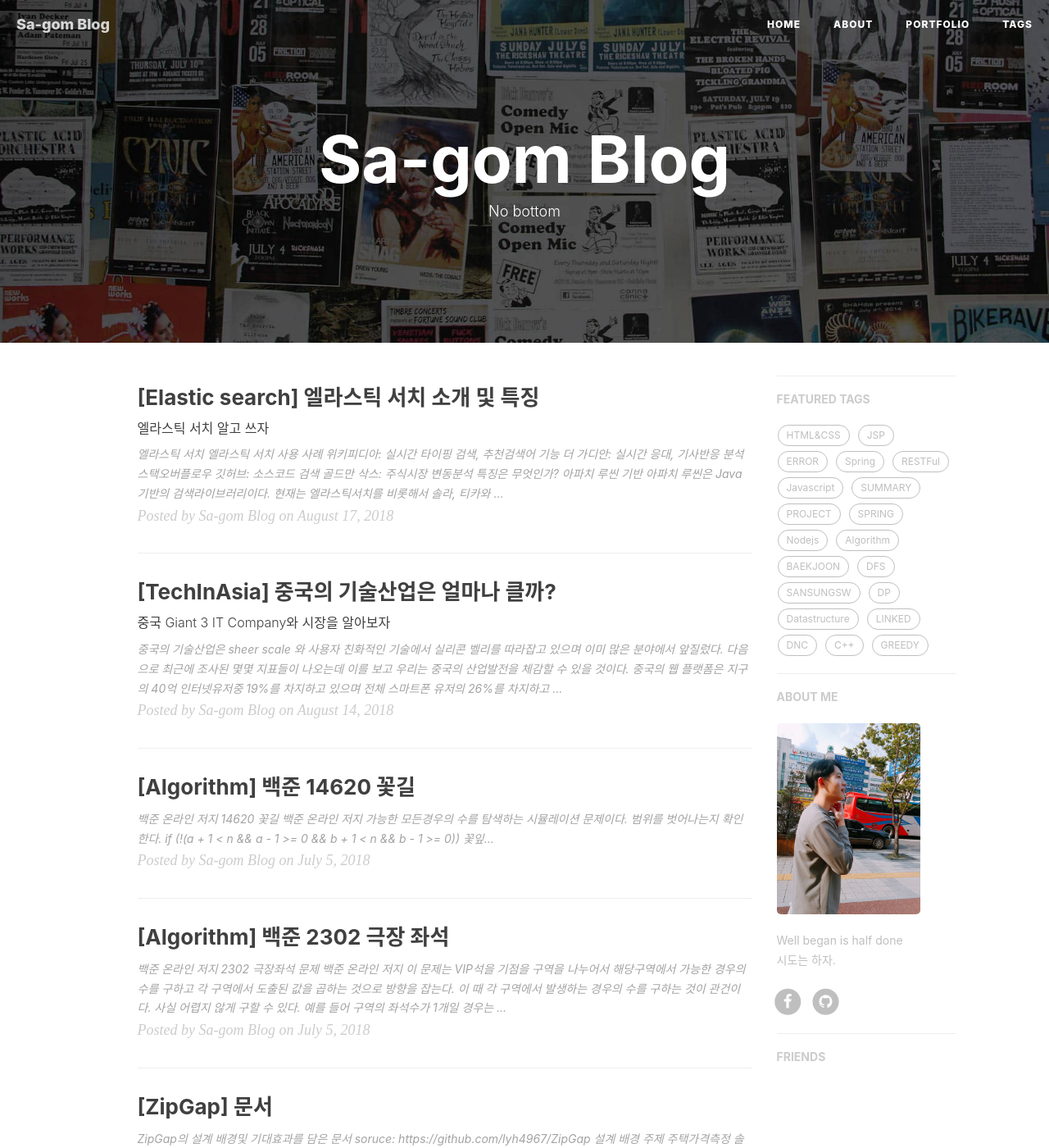
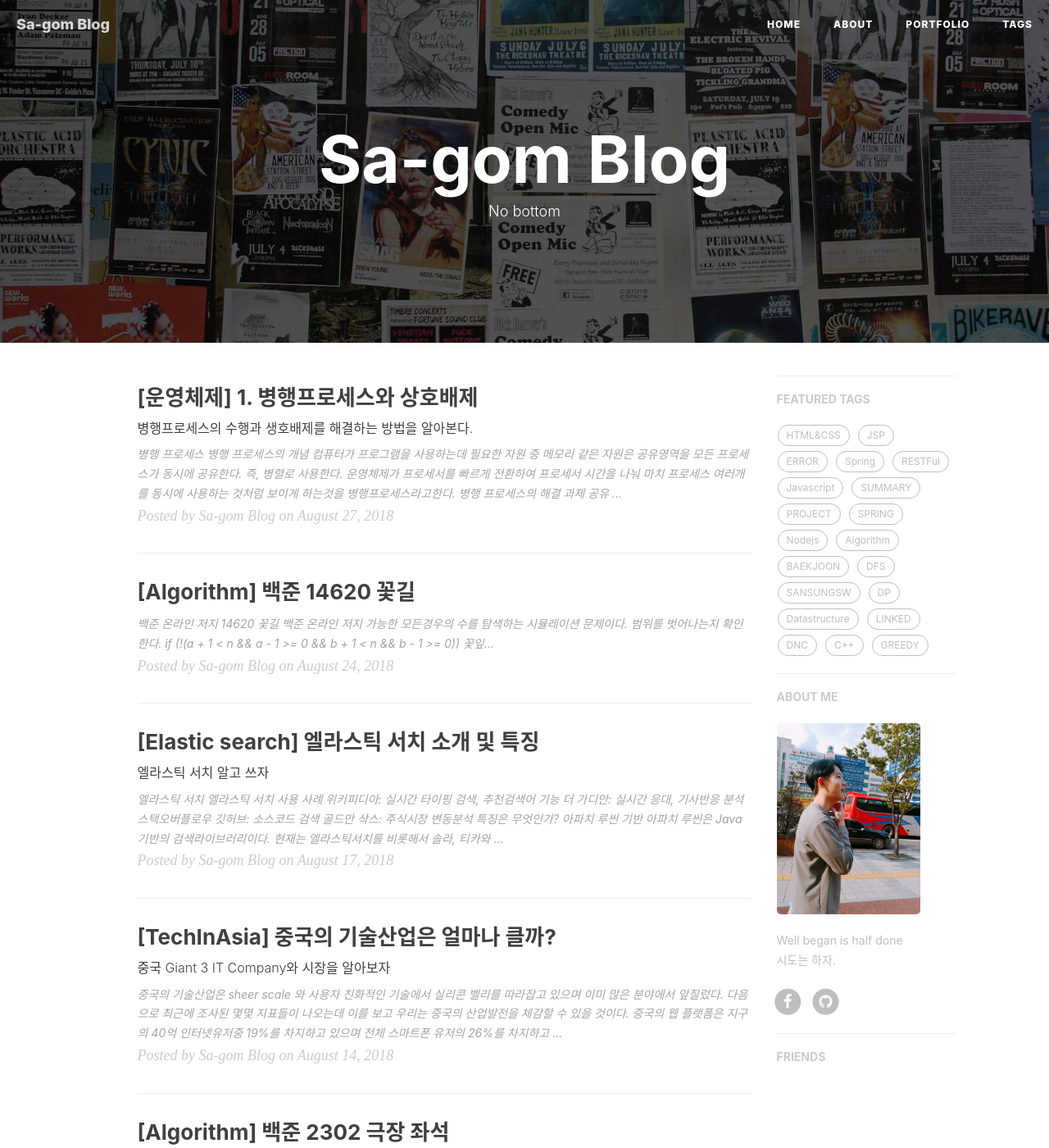
Before and after one commit to lyh4967/lyh4967.github.io, a Jekyll site: the page built from index.html, in a window 1280 px wide and 1400 px high. Shown: the whole window at 82% size. Built offline with Jekyll 4.4.1, drawn with Linux system fonts in a browser that asks for light colours; nearby versions of some CDN libraries; the list of posts is cut into pages by our own code; comment, search, counter and statistics services are not loaded; part of the change alters nothing that is shown; some of the changed text lies outside the part shown.

````diff
--- a/_posts/2018-08-24-BAEK-14620.md
+++ b/_posts/2018-08-24-BAEK-14620.md
@@ -1,6 +1,6 @@
 ---
 title: "[Algorithm] 백준 14620 꽃길"
-date: 2018-07-05 11:30:00
+date: 2018-08-24 11:30:00
 categories:
 - Algorithm
 tags:
--- /dev/null
+++ b/_posts/2018-08-27-Operating-System(1).md
@@ -0,0 +1,313 @@
+---
+title: "[운영체제] 1. 병행프로세스와 상호배제"
+subtitle: "병행프로세스의 수행과 생호배제를 해결하는 방법을 알아본다. "
+date: 2018-08-27 11:30:00
+categories:
+- OS
+tags:
+- OS
+---
+# 병행 프로세스
+## 병행 프로세스의 개념
+컴퓨터가 프로그램을 사용하는데 필요한 자원 중 메모리 같은 자원은 공유영역을 모든 프로세스가 동시에 공유한다. 즉, 병렬로 사용한다. 운영체제가 프로세서를 빠르게 전환하여 프로세서 시간을 나눠 마치 프로세스 여러개를 동시에 사용하는 것처럼 보이게 하는것을 병행프로세스라고한다.
+
+## 병행 프로세스의 해결 과제
+* 공유 자원을 상호베타적으로 사용해야함
+* 병행 프로세스간에는 협력이나 동기화가 필요(상호배제)
+* 두 프로세스 간에는 데이터를 교환할 수 있도록 통신
+* 다른 프로세스의 속도와 관계없이 항상 일정한 싱행결과를 보장 determinacy를 보장
+* 교착상태 해결, 병렬처리능력 극대화
+* 실행 검증 문제 해결
+* 상호배제를 보장해야한다.
+
+## 선행 그래프와 병행 프로그램
+### 선행 그래프
+선행그래프는 선행제약을 논리적으로 표현한 것이다. 말그대로 어떤 연산을 하기 전 선행할 연산을 그래프의 형태로 나타낸다.
+![graph](https://user-images.githubusercontent.com/33022147/44658640-79060f00-aa3c-11e8-856b-d24fcdfb424a.PNG)
+이처럼 선행 그래프는 비순환 적이어야 한다.  그렇지 않다면 모순이 발생
+### fork와 join구조
+fork 명령어는 병행 프로세스를 2개 만든다.
+```
+	S1;
+	fork L;
+	S2;
+	.
+	.
+L:S3;
+```
+S2 와 S3로 분할, 그 다음명령과 지정위치에서(L)에서 실행한다.<br/>
+<br/>
+join 명령어는 병행 프로세스를 결합한다.
+위의 그림의 경우 알고리즘은 다음과 같다.
+```
+		count :=3;
+		S1;
+		fork L1;
+		S2;
+		S4;
+		fork L2;
+		S5;
+		goto L3;
+L2: S6;
+L1: goto L3;
+		S3;
+L3: join count;
+		S7;
+```
+### 병행 문장
+하나의 프로세스가 여러 병렬 프로세스로 퍼졌다가 다시 하나로 뭉쳐지는 것을 나타내는 고급 언어구조. ex)parbegin S1;s2; ...Sn; parend;
+<br/>
+parbegin과 parend사이의 모든 문장은 병행 수행할 수 있다.
+위의 그림을 병행제어 알고리즘으로 표현한다면<br/>
+```
+S1;
+parbegin
+	S3;
+	begin
+		S2;
+		S4;
+		parbegin
+		S5;
+		S6;
+		parend
+	end
+parend
+S7;
+```
+# 상호배제와 동기화
+## 상호배제의 개념
+병행 프로세스에서 프로세스 하나가 공유 자원을 사용할 때 다른 프로세스들이 동일한일을 할 수 없도록 하는 방법이다.
+* 두 프로세스는 동시에 공유자원에 진입할 수 없다.
+* 프로세스의 속도나 프로세스의 수에 영향을 받지 않는다.
+* 공유 자원을 사용하는 프로세스만 다른프로세스를 차단할 수 있다.
+* 프로세스가 공유자원을 사용하려고 너무오래 기다려서는 안된다.
+## 임계 영역
+```c
+do{
+	while(turn != i);//turn이 i가 아니면 대기
+	//임계 영역
+	turn = j;
+	//나머지 영역
+}while(true);
+```
+임계영역은 1.상호배제 2. 진행 3. 한정대기 를 만족해야한다.
+## 생산자, 소비자문제와 생호배제를 해결하는 초기의 시도
+생산자와 소비자의 속도차이를 해결하기위해 버퍼를 사용한다. 유한 버퍼의경우 포인터위치를 순환시킬 필요가 있다. 이때 순환큐와 같이 front와 end포인터를 두고 꽉찼는지 아닌지를 판별, 이때 생산자와 소비자가 동시에 연산을 한다면 counter에 예측 불가의 값이 들어갈 수 있기 때문에 상호배제가 중요하다. 이는 공유변수 counter과 counter을 연산하는 부분을 임계영역으로 설정해 상호배제 할 수 있다.
+<br/>
+공유데이터
+```c++
+#define BUFFER_SIZE 10
+typedef struct{
+	DATA data;
+}item;
+item buffer[BUFFER_SIZE];
+int in=0;
+int out=0;
+int counter=0;
+```
+<br/>
+생산자 프로세스
+```c
+item nextProduced;
+while(true){
+	//버퍼 가득찼는지 확인
+	while(counter == BUFFER_SIZE);
+	buffer[in]=nextProduced;
+	in=(in+1)%BUFFER_SIZE;
+}
+```
+<br/>
+소비자 프로세스
+```c
+item nextConsumed;
+while(true){
+	//비어있는지 검사
+	while(counter==0);
+	nextConsumed=buffer[out];
+	out=(out+1)%BUFFER_SIZE;
+	counter--;
+}
+```
+# 상호배제 방법
+## 데커의 알고리즘
+플래그를 사용해 진입허가를 결정한다. 소프트웨어로 해결
+```c
+//프로세스가 공유하는 데이터 flag[],turn
+flag[0]=false;
+flag[1]=false;
+turn=0; //공유변수 0 or 1
+
+//프로세스 P0;
+flag[0]=true;//P0의 임계영역 진입표시
+while(flag[1]==true){//P1의 임계영역 진입여부 표시
+	if(turn==1){//P1이 진입할 차례면
+		flag[0]=false;//플래그를 재설정, P1에 진입양보
+		while(turn==1){//turn을 바꿀때까지 대기
+			//바쁜대기
+		}
+		flag[0]=true; //P0이 임계영역에 재진입
+	}
+}
+//임계역역
+turn=1;
+flag[0]=false;
+//나머지영역
+
+//프로세스 P1
+flag[1]=true;//P0의 임계영역 진입표시
+while(flag[0]==true){//P1의 임계영역 진입여부 표시
+	if(turn==0){//P1이 진입할 차례면
+		flag[1]=false;//플래그를 재설정, P1에 진입양보
+		while(turn==0){//turn을 바꿀때까지 대기
+			//바쁜대기
+		}
+		flag[1]=true; //P0이 임계영역에 재진입
+	}
+}
+//임계역역
+turn=0;
+flag[1]=false;
+//나머지영역
+```
+## TestAndSet(테스)명령어
+하드웨어에 사용하는 명령어로 알고리즘이 간단,하나의 메모리사이클에서 수행하기 때문에 동시연산이 불가(경쟁상황 해결)
+```c
+bool TestAndSet(bool * target){
+	bool temp=* target;
+	* target=true;
+	return temp;
+}
+/* 프로세스가 2개일때
+boolean lock=false;
+do{
+	while(TestAndSet(&lock))//lock을 검사 true이면대기, false면 진입
+	//임계영역
+	lock=false;
+}while(true);
+*/
+//프로세스가 여러개
+bool waiting[n];
+bool lock=false;
+int j;
+bool key;
+do{  //프로세스 Pi의 진입영역
+	waiting[i]=true;
+	key=true;
+	while(waiting[i]&&key)
+		key=TestAndSet(&lock); //key가 true가 되어 다른 프로세스는 통과못함
+	waiting[i]=false;
+	//임계영역
+	//탈출영역
+	j=(i+1)%n;
+	while((j!=i) && !waiting[j])//대기중인 프로세스 찾음
+		j=(j+1)%n;
+	if(j==i)// 대기중인 프로세스가 없으면
+		lock=false; //다른 프로세스 진입
+	else//대기 중이 있다면
+		waiting[j]=false;//임계영역 진입가능하도록 함\
+		//나머지 영역
+}while(true);
+
+```
+사용자 수준에서 가능하지만 바쁜대기가 발생하면 기아, 교착상태가 발생한다.
+## 세마포
+무한 while문을 돌지않고 상태확인을 통해 프로세서 사이클낭비를 줄인다.
+### 세마포 개념과 동작
+세마포는 값이 음이 아닌 정수인 플래그 변수이다.<br/>
+세마포 정의
+```
+P(S):wait(S){
+	while S <=0
+			;
+	S--;
+}
+
+V(S):signal(S){
+	S++;
+}
+
+do{
+	wait(mutex);
+	//임계영역
+	signal(mutex);
+	//쓰레기영역
+}
+```
+### 세마포의 종류
+* 계수세마포: 상호배제와 조건부 동기화 해결
+* 이진세마포: 임계영역처럼 특별히 상호배제 해결
+#### 이진세마포
+세마포S를 1로 초기화하면 P연산을 실행, 0으로 초기화하면 v연산을 먼저실행한다.
+#### 계수세마포
+초기 count가 0이면 사용불가, 양수이면 사용가능, 이떄 사용가능 세마포수는 count와 동일하다.
+### 세마포의 구현
+```c
+struct semaphore{
+	int count;
+	queue que;
+}; semaphore S;
+
+//wait 연산
+wait(S){
+	S->count--;
+	if(S->count<0){
+		add this process to S->que;
+		block();
+	}
+}
+
+//signal 연산
+signal(S){
+	S->count++;
+	if(S->count<=0){
+		remove a process P from S->que;
+		wakeup(P);
+	}
+}
+```
+세마포를 통해 신호를 줘 프로세스가 lock을 걸었을 경우, 준비큐에 프로세서를 넣고 대기상태에 들어가게 한다. 이는 무한정 while을 수행하는 바쁜대기 상태를 해소할 수 있다. 세마포에서는 wait나 signal연산을 생략하면 상호배제 문제가 발생할 수 있다.
+## 모니터
+세마포는 모든 프로세스가 1로초기화한 세마포를 공유, 프로세서가 임계영역에 진입시에 signal연산을 실행 후 wait를 해야한다. 그렇지 않다면 상호배제를 위반하거나 교착상태가 발생한다. 모니터는 이러한 단점을 극복하려한다.
+### 모니터의 개념과 구조
+임계영역을 관리하는 하나의 모듈로 내부에는 프로시저로만 프로세스들의 접근을 허용하며 통제한다. 이는 한순간에 하나의 프로세스만 모니터 안에서 실행하도록 보장할 수 있다.**프로세스가 프로시저 호출-> 호출프로세스를 모니터에서 실행** 이때 모니터에는 조건변수를 주어 통제의 강력함을 더할 수 있다.
+### 모니터와 세마포 비교
+1. P와 V연산은 계수세마포와 비슷하다. 하지만 계수 세마포의 경우 P연산은 계수 세마포가 0보다 클 수 있더 해당 프로세스를 반드시 차단하지 않는다. 반면 wait연산을 실행하면 항상 프로세스를 차단. V연산은 일단 counter을 증가시키고 작업의 유무를 확인, 하지만 모니터는 signal을 수행했을때 대기 중인 작업이 없으면 signal호출은 아무런 효과를 발생하지않는다.
+2. 세마포는 V연산으로 사용자가 지연 없이 실행을 재개할 수 있다. 하지만 모니터는 signal연산으로 모니터의 잠금을 해제할때만 다시 시작한다.
+### 모니터의 구현
+* 1로 초기화된 세마포 mutex사용
+* 프로세스는 진입전 P연산을 수행, 떠날때는 V연산 수행
+```c
+//x.wait연산
+x_count++;
+if(next_count>0)
+	signal(next);
+else
+	signal(nutex);
+	wait(x_sem);
+x_count--;
+
+//x.signal연산
+if(x_count>0){
+	next_count++;
+	signal(x_sem);
+	wait(next);
+	next_count--;
+}
+```
+모니터 안에서 프로세스를 다시 시작할때
+```c
+monitor resource_allocator{
+	condition is_free;
+	int in_use=0;
+
+	get_resource(){
+		if(in_use)
+			wait(is_free);//프로세스 중단(일시정지)
+		in_use=1;
+	}
+	return_resource(){
+		in_use=0;
+		signal(is_free); //대기중인 프로세스에 할당 허용(신호)
+	}
+}
+```
````
Also changed, not shown: _posts/image/2018-08-27/graph.PNG (added).
